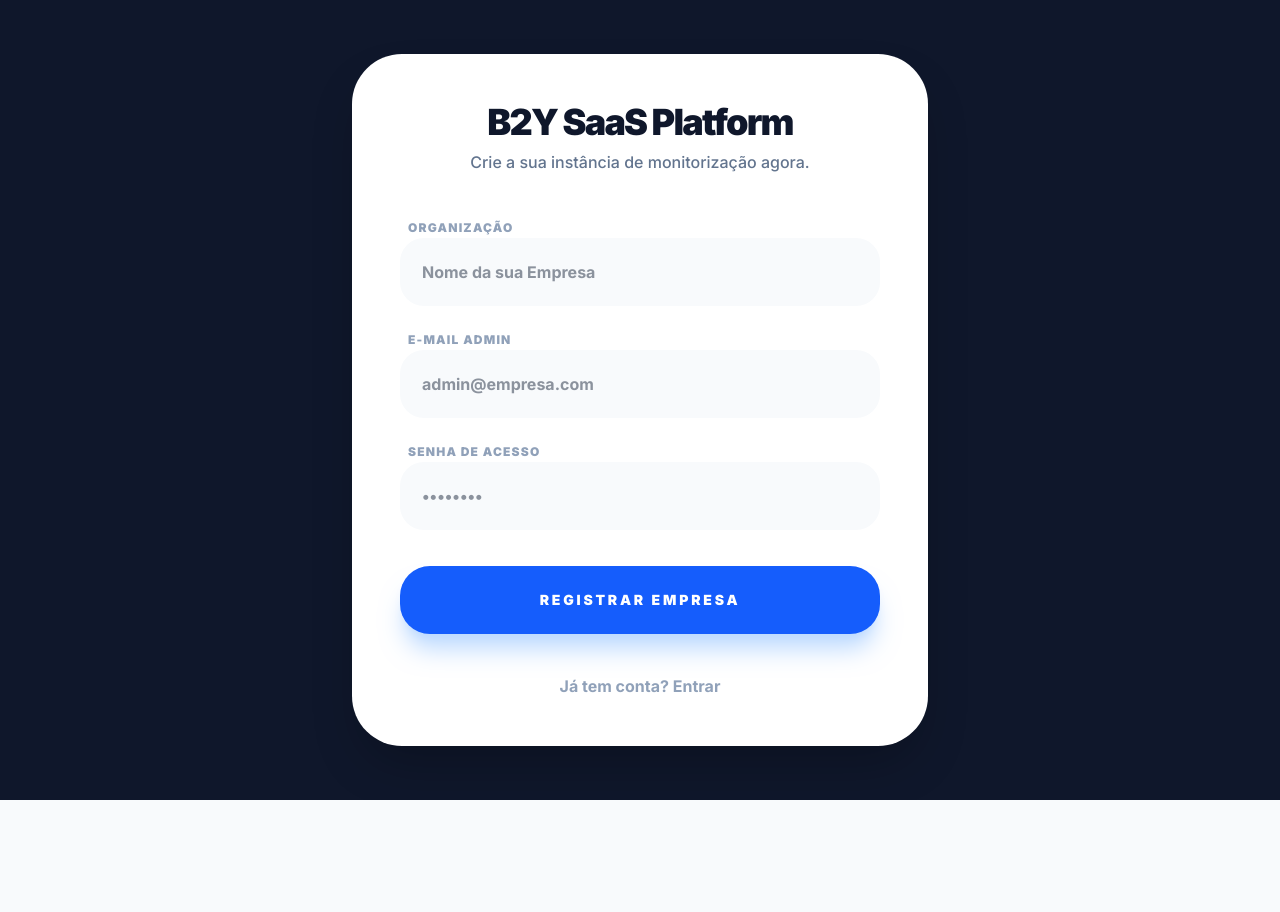
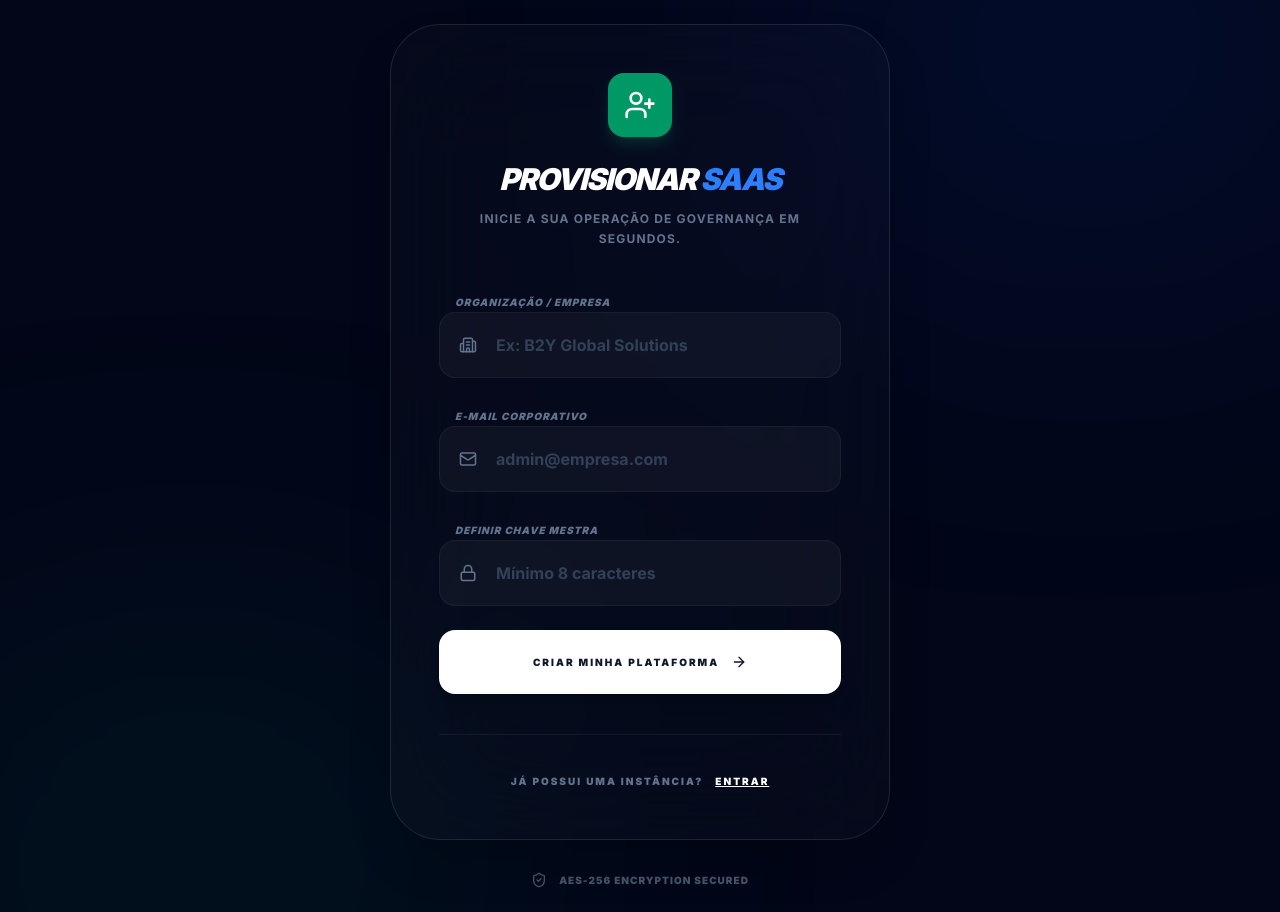
Before and after one commit to b2ycompany/ticketsaas, a Next.js app: page /register in a window 1280 px wide. Before the commit the page ends 800 px from the top, so only its background shows below. Built offline with nearby package versions, Linux system fonts and the light colour scheme; no server answers.

Commit message:
feat: complete professional landing page with metrics and CTA

```diff
--- a/src/app/(auth)/login/page.tsx
+++ b/src/app/(auth)/login/page.tsx
@@ -1,55 +1,96 @@
 "use client";
 import { useState } from "react";
 import { signInWithEmailAndPassword } from "firebase/auth";
-import { auth } from "@/lib/firebase";
+import { auth } from "../../../lib/firebase";
 import { useRouter } from "next/navigation";
 import Link from "next/link";
+import { motion } from "framer-motion";
+import { ShieldCheck, Mail, Lock, ArrowRight } from "lucide-react";
 
 export default function LoginPage() {
   const [email, setEmail] = useState("");
   const [password, setPassword] = useState("");
+  const [error, setError] = useState("");
+  const [loading, setLoading] = useState(false);
   const router = useRouter();
 
-  const handleSubmit = async (e: React.FormEvent) => {
+  const handleLogin = async (e: React.FormEvent) => {
     e.preventDefault();
+    setLoading(true);
+    setError("");
     try {
       await signInWithEmailAndPassword(auth, email, password);
       router.push("/dashboard");
-    } catch (err) {
-      alert("Falha na autenticação. Verifique os dados.");
+    } catch (err: unknown) {
+      const errorMessage = err instanceof Error ? err.message : "Erro desconhecido";
+      console.error("Login Error:", errorMessage);
+      setError("Credenciais inválidas ou erro de conexão.");
+      setLoading(false);
     }
   };
 
   return (
-    <div className="min-h-screen flex items-center justify-center bg-slate-50 p-6">
-      <div className="w-full max-w-md bg-white p-10 rounded-[40px] shadow-2xl shadow-slate-200 border border-white">
-        <div className="mb-10 text-center">
-          <h2 className="text-3xl font-black text-slate-900 tracking-tighter">Bem-vindo de volta.</h2>
-          <p className="text-slate-400 font-medium mt-2 text-sm">Aceda ao seu centro de operações.</p>
+    <div className="min-h-screen w-full flex items-center justify-center bg-slate-950 relative overflow-hidden p-6">
+      <div className="absolute top-[-10%] left-[-10%] w-[40%] h-[40%] bg-blue-600/20 rounded-full blur-[120px]"></div>
+      <div className="absolute bottom-[-10%] right-[-10%] w-[40%] h-[40%] bg-purple-600/20 rounded-full blur-[120px]"></div>
+
+      <motion.div
+        initial={{ opacity: 0, scale: 0.9 }}
+        animate={{ opacity: 1, scale: 1 }}
+        className="w-full max-w-[450px] z-10"
+      >
+        <div className="bg-white/[0.03] backdrop-blur-2xl border border-white/10 p-10 rounded-[40px] shadow-2xl">
+          <div className="text-center mb-10">
+            <div className="inline-flex p-4 bg-blue-600 rounded-2xl mb-6 shadow-lg shadow-blue-600/20">
+              <ShieldCheck className="text-white" size={32} />
+            </div>
+            <h2 className="text-3xl font-black text-white tracking-tighter">Acesso Restrito</h2>
+            <p className="text-slate-400 text-sm mt-2 font-medium">Insira as suas credenciais de operador.</p>
           </div>
 
-        <form onSubmit={handleSubmit} className="space-y-4">
-          <div className="space-y-1">
-            <label className="text-xs font-black text-slate-500 uppercase ml-4">E-mail Profissional</label>
-            <input type="email" required onChange={(e) => setEmail(e.target.value)}
-              className="w-full p-4 bg-slate-100 rounded-2xl border-none focus:ring-2 focus:ring-blue-500 outline-none transition-all"
-              placeholder="exemplo@empresa.com" />
+          <form onSubmit={handleLogin} className="space-y-6">
+            <div className="space-y-2">
+              <label className="text-[10px] font-black text-slate-500 uppercase tracking-widest ml-4">ID de Utilizador</label>
+              <div className="relative">
+                <Mail className="absolute left-5 top-1/2 -translate-y-1/2 text-slate-500" size={18} />
+                <input
+                  type="email" required placeholder="exemplo@b2y.com"
+                  className="w-full p-5 pl-14 bg-white/[0.05] border border-white/5 rounded-2xl text-white outline-none focus:border-blue-600 transition-all font-bold placeholder:text-slate-600"
+                  onChange={(e) => setEmail(e.target.value)}
+                />
               </div>
-          <div className="space-y-1">
-            <label className="text-xs font-black text-slate-500 uppercase ml-4">Palavra-passe</label>
-            <input type="password" required onChange={(e) => setPassword(e.target.value)}
-              className="w-full p-4 bg-slate-100 rounded-2xl border-none focus:ring-2 focus:ring-blue-500 outline-none transition-all"
-              placeholder="••••••••" />
             </div>
-          <button className="w-full bg-slate-900 text-white p-5 rounded-2xl font-black hover:bg-blue-600 transition-all shadow-xl shadow-slate-200 uppercase tracking-widest text-xs">
-            Entrar no Sistema
+
+            <div className="space-y-2">
+              <label className="text-[10px] font-black text-slate-500 uppercase tracking-widest ml-4">Chave de Segurança</label>
+              <div className="relative">
+                <Lock className="absolute left-5 top-1/2 -translate-y-1/2 text-slate-500" size={18} />
+                <input
+                  type="password" required placeholder="••••••••"
+                  className="w-full p-5 pl-14 bg-white/[0.05] border border-white/5 rounded-2xl text-white outline-none focus:border-blue-600 transition-all font-bold placeholder:text-slate-600"
+                  onChange={(e) => setPassword(e.target.value)}
+                />
+              </div>
+            </div>
+
+            {error && <p className="text-red-400 text-xs font-bold text-center">{error}</p>}
+
+            <button
+              disabled={loading}
+              className="group w-full bg-blue-600 text-white p-6 rounded-2xl font-black uppercase tracking-widest text-xs flex items-center justify-center gap-3 hover:bg-white hover:text-blue-600 transition-all shadow-xl shadow-blue-600/20 disabled:bg-slate-800"
+            >
+              {loading ? "Autenticando..." : "Entrar no Terminal"}
+              <ArrowRight className="group-hover:translate-x-1 transition-transform" size={18} />
             </button>
           </form>
 
-        <p className="mt-8 text-center text-sm text-slate-500">
-          Novo aqui? <Link href="/register" className="text-blue-600 font-bold hover:underline">Crie uma conta SaaS</Link>
-        </p>
+          <div className="mt-10 text-center">
+            <Link href="/register" className="text-slate-500 font-bold text-xs hover:text-white transition uppercase tracking-widest">
+              Solicitar Acesso (Novo Fornecedor)
+            </Link>
           </div>
+        </div>
+      </motion.div>
     </div>
   );
 }
--- a/src/app/(auth)/register/page.tsx
+++ b/src/app/(auth)/register/page.tsx
@@ -5,90 +5,125 @@ import { auth, db } from "../../../lib/firebase";
 import { doc, setDoc } from "firebase/firestore";
 import { useRouter } from "next/navigation";
 import Link from "next/link";
+import { motion } from "framer-motion";
+import { UserPlus, Building2, Mail, Lock, ArrowRight, ShieldCheck } from "lucide-react";
 
 export default function RegisterPage() {
   const [email, setEmail] = useState("");
   const [password, setPassword] = useState("");
   const [companyName, setCompanyName] = useState("");
   const [loading, setLoading] = useState(false);
+  const [error, setError] = useState("");
   const router = useRouter();
 
   const handleRegister = async (e: React.FormEvent) => {
     e.preventDefault();
     setLoading(true);
+    setError("");
+
     try {
-      // 1. Criar utilizador no Firebase Auth
       const userCredential = await createUserWithEmailAndPassword(auth, email, password);
       const user = userCredential.user;
 
-      // 2. Criar o Perfil da Empresa (Tenant) no Firestore
       await setDoc(doc(db, "tenants", user.uid), {
         companyName: companyName,
         adminEmail: email,
         plan: "enterprise_trial",
         createdAt: new Date(),
-        active: true
+        active: true,
+        setupComplete: false
       });
 
       router.push("/dashboard");
     } catch (err: unknown) {
-      // Correção do erro ESLint: Tratando o erro como objeto Error
-      const error = err as Error;
-      console.error("Erro no registo:", error.message);
-      alert("Erro ao criar conta: " + error.message);
-    } finally {
+      const errorMessage = err instanceof Error ? err.message : "Erro no provisionamento";
+      console.error("Registration Error:", errorMessage);
+      setError("Erro ao provisionar instância. Verifique os dados.");
       setLoading(false);
     }
   };
 
   return (
-    <div className="min-h-screen flex items-center justify-center bg-slate-900 p-4">
-      <div className="w-full max-w-xl bg-white rounded-[50px] p-12 shadow-2xl">
-        <div className="mb-10 text-center">
-          <h2 className="text-4xl font-black text-slate-900 tracking-tighter">B2Y SaaS Platform</h2>
-          <p className="text-slate-500 font-medium mt-2">Crie a sua instância de monitorização agora.</p>
+    <div className="min-h-screen w-full flex items-center justify-center bg-slate-950 relative overflow-hidden p-6">
+      <div className="absolute top-[-20%] right-[-10%] w-[50%] h-[50%] bg-blue-600/10 rounded-full blur-[150px]"></div>
+      <div className="absolute bottom-[-20%] left-[-10%] w-[50%] h-[50%] bg-emerald-600/10 rounded-full blur-[150px]"></div>
+
+      <motion.div
+        initial={{ opacity: 0, y: 20 }}
+        animate={{ opacity: 1, y: 0 }}
+        className="w-full max-w-[500px] z-10"
+      >
+        <div className="bg-white/[0.02] backdrop-blur-3xl border border-white/10 p-12 rounded-[50px] shadow-2xl">
+          <div className="text-center mb-10">
+            <div className="inline-flex p-4 bg-emerald-600 rounded-2xl mb-6 shadow-lg shadow-emerald-600/20">
+              <UserPlus className="text-white" size={32} />
+            </div>
+            <h2 className="text-3xl font-black text-white tracking-tighter italic uppercase">Provisionar <span className="text-blue-500">SaaS</span></h2>
+            <p className="text-slate-500 text-xs mt-3 font-bold uppercase tracking-widest leading-relaxed">
+              Inicie a sua operação de governança em segundos.
+            </p>
           </div>
 
-        <form onSubmit={handleRegister} className="grid grid-cols-1 gap-5">
+          <form onSubmit={handleRegister} className="space-y-6">
             <div className="space-y-2">
-            <label className="text-xs font-black text-slate-400 uppercase tracking-widest ml-2">Organização</label>
+              <label className="text-[10px] font-black text-slate-500 uppercase tracking-widest ml-4 italic">Organização / Empresa</label>
+              <div className="relative">
+                <Building2 className="absolute left-5 top-1/2 -translate-y-1/2 text-slate-500" size={18} />
                 <input
-              type="text" required placeholder="Nome da sua Empresa"
-              className="w-full p-5 bg-slate-50 rounded-3xl border-2 border-transparent focus:border-blue-500 outline-none transition-all font-bold text-slate-800"
+                  type="text" required placeholder="Ex: B2Y Global Solutions"
+                  className="w-full p-5 pl-14 bg-white/[0.04] border border-white/5 rounded-2xl text-white outline-none focus:border-blue-600 transition-all font-bold placeholder:text-slate-700"
                   onChange={(e) => setCompanyName(e.target.value)}
                 />
               </div>
+            </div>
 
             <div className="space-y-2">
-            <label className="text-xs font-black text-slate-400 uppercase tracking-widest ml-2">E-mail Admin</label>
+              <label className="text-[10px] font-black text-slate-500 uppercase tracking-widest ml-4 italic">E-mail Corporativo</label>
+              <div className="relative">
+                <Mail className="absolute left-5 top-1/2 -translate-y-1/2 text-slate-500" size={18} />
                 <input
                   type="email" required placeholder="admin@empresa.com"
-              className="w-full p-5 bg-slate-50 rounded-3xl border-2 border-transparent focus:border-blue-500 outline-none transition-all font-bold text-slate-800"
+                  className="w-full p-5 pl-14 bg-white/[0.04] border border-white/5 rounded-2xl text-white outline-none focus:border-blue-600 transition-all font-bold placeholder:text-slate-700"
                   onChange={(e) => setEmail(e.target.value)}
                 />
               </div>
+            </div>
 
             <div className="space-y-2">
-            <label className="text-xs font-black text-slate-400 uppercase tracking-widest ml-2">Senha de Acesso</label>
+              <label className="text-[10px] font-black text-slate-500 uppercase tracking-widest ml-4 italic">Definir Chave Mestra</label>
+              <div className="relative">
+                <Lock className="absolute left-5 top-1/2 -translate-y-1/2 text-slate-500" size={18} />
                 <input
-              type="password" required placeholder="••••••••"
-              className="w-full p-5 bg-slate-50 rounded-3xl border-2 border-transparent focus:border-blue-500 outline-none transition-all font-bold text-slate-800"
+                  type="password" required placeholder="Mínimo 8 caracteres"
+                  className="w-full p-5 pl-14 bg-white/[0.04] border border-white/5 rounded-2xl text-white outline-none focus:border-blue-600 transition-all font-bold placeholder:text-slate-700"
                   onChange={(e) => setPassword(e.target.value)}
                 />
               </div>
+            </div>
+
+            {error && <p className="text-red-400 text-[10px] font-black text-center uppercase tracking-widest">{error}</p>}
 
             <button
               disabled={loading}
-            className="w-full bg-blue-600 text-white p-6 rounded-[30px] font-black text-sm uppercase tracking-[0.2em] hover:bg-slate-900 transition-all shadow-xl shadow-blue-200 mt-4 disabled:bg-slate-300"
+              className="group w-full bg-white text-slate-900 p-6 rounded-2xl font-black uppercase tracking-[0.2em] text-[10px] flex items-center justify-center gap-3 hover:bg-blue-600 hover:text-white transition-all shadow-xl disabled:bg-slate-800"
             >
-            {loading ? "Provisionando..." : "Registrar Empresa"}
+              {loading ? "Provisionando Sistema..." : "Criar Minha Plataforma"}
+              <ArrowRight className="group-hover:translate-x-1 transition-transform" size={16} />
             </button>
           </form>
 
-        <div className="mt-10 text-center">
-          <Link href="/login" className="text-slate-400 font-bold hover:text-blue-600 transition">Já tem conta? Entrar</Link>
+          <div className="mt-10 text-center border-t border-white/5 pt-8">
+            <Link href="/login" className="text-slate-500 font-black text-[10px] hover:text-blue-500 transition uppercase tracking-[0.2em]">
+              Já possui uma instância? <span className="text-white ml-2 underline">Entrar</span>
+            </Link>
           </div>
         </div>
+
+        <div className="mt-8 flex justify-center items-center gap-3 text-slate-600">
+           <ShieldCheck size={16} />
+           <span className="text-[10px] font-black uppercase tracking-widest">AES-256 Encryption Secured</span>
+        </div>
+      </motion.div>
     </div>
   );
 }
--- a/src/context/AuthContext.tsx
+++ b/src/context/AuthContext.tsx
@@ -1,7 +1,7 @@
 "use client";
 import { createContext, useContext, useEffect, useState } from "react";
 import { onAuthStateChanged, User } from "firebase/auth";
-import { auth } from "@/lib/firebase";
+import { auth } from "../lib/firebase";
 
 const AuthContext = createContext<{ user: User | null; loading: boolean }>({ user: null, loading: true });
 
@@ -10,29 +10,36 @@ export const AuthProvider = ({ children }: { children: React.ReactNode }) => {
   const [loading, setLoading] = useState(true);
 
   useEffect(() => {
-    const unsubscribe = onAuthStateChanged(auth, (u) => {
-      setUser(u);
-      setTimeout(() => setLoading(false), 1500); // Forçamos 1.5s para exibir a marca
+    const unsubscribe = onAuthStateChanged(auth, (currentUser) => {
+      setUser(currentUser);
+      // Simulação de carregamento de engine para efeito visual de splash
+      setTimeout(() => {
+        setLoading(false);
+      }, 2000);
     });
     return () => unsubscribe();
   }, []);
 
-  if (loading) {
-    return (
-      <div className="h-screen w-full flex flex-col items-center justify-center bg-slate-900">
-        <div className="relative">
-          <div className="h-24 w-24 border-4 border-blue-500 border-t-transparent rounded-full animate-spin"></div>
-          <div className="absolute inset-0 flex items-center justify-center">
-            <div className="h-12 w-12 bg-blue-500 rounded-lg rotate-45 animate-pulse"></div>
+  return (
+    <AuthContext.Provider value={{ user, loading }}>
+      {loading ? (
+        <div className="h-screen w-full flex flex-col items-center justify-center bg-slate-950">
+          <div className="relative flex items-center justify-center">
+            <div className="h-24 w-24 border-4 border-blue-600 border-t-transparent rounded-full animate-spin"></div>
+            <div className="absolute h-12 w-12 bg-blue-600 rounded-xl rotate-45 animate-pulse"></div>
           </div>
+          <h2 className="mt-10 text-white font-black tracking-[0.5em] text-sm animate-pulse uppercase">
+            TicketMaster Engine
+          </h2>
+          <p className="text-slate-500 text-[10px] font-bold mt-4 uppercase tracking-widest">
+            Sincronizando protocolos de segurança...
+          </p>
         </div>
-        <h1 className="mt-8 text-white font-black tracking-[0.3em] animate-pulse">TICKETMASTER</h1>
-        <p className="text-slate-500 text-xs mt-2 uppercase font-bold">Iniciando Engine de SLA...</p>
-      </div>
-    );
-  }
-
-  return <AuthContext.Provider value={{ user, loading }}>{children}</AuthContext.Provider>;
+      ) : (
+        children
+      )}
+    </AuthContext.Provider>
+  );
 };
 
 export const useAuth = () => useContext(AuthContext);
```
Also changed, not shown: src/app/dashboard/page.tsx (+55 -106 lines). Lines whose indentation alone changed are shown as unchanged.
